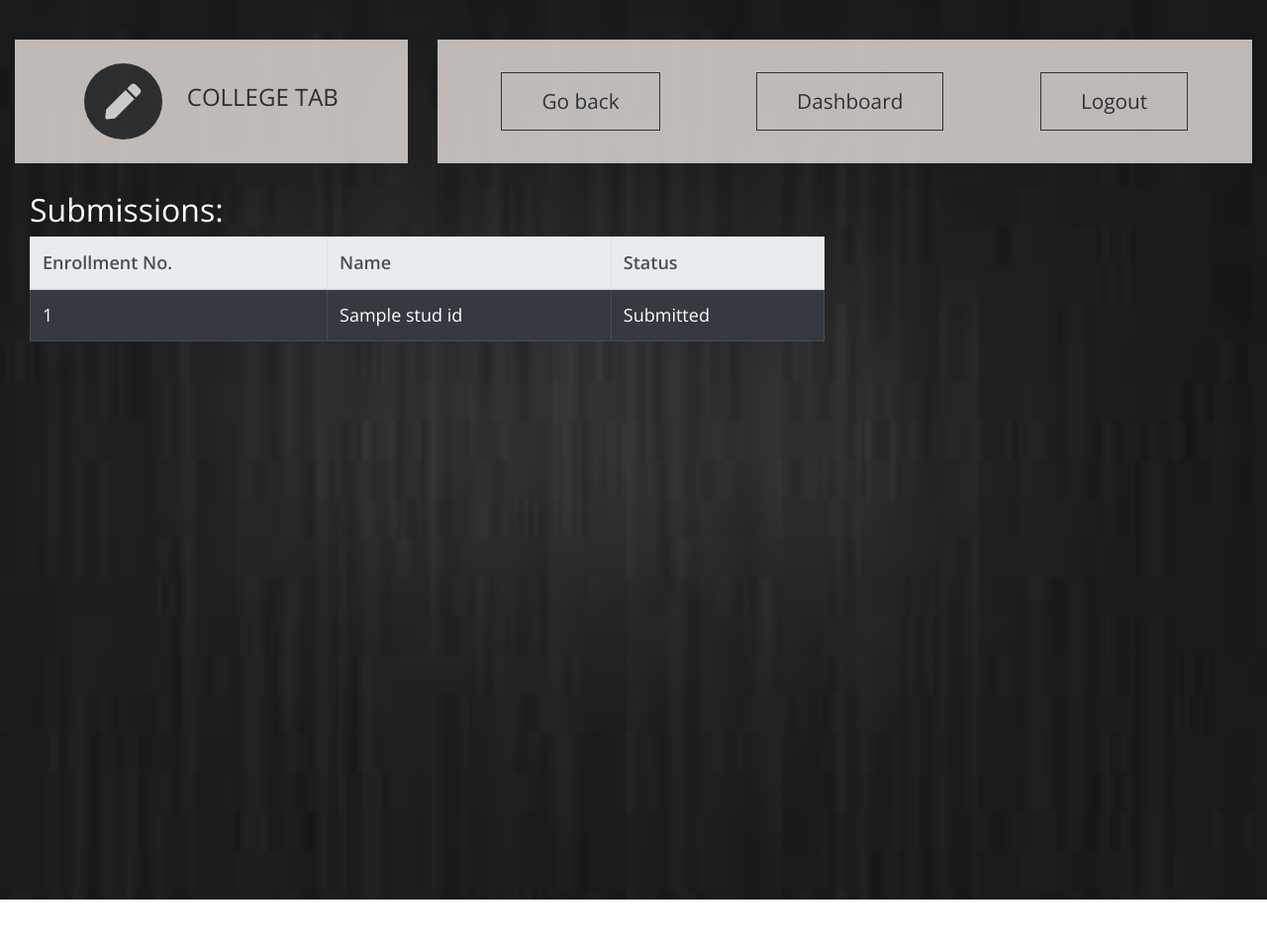
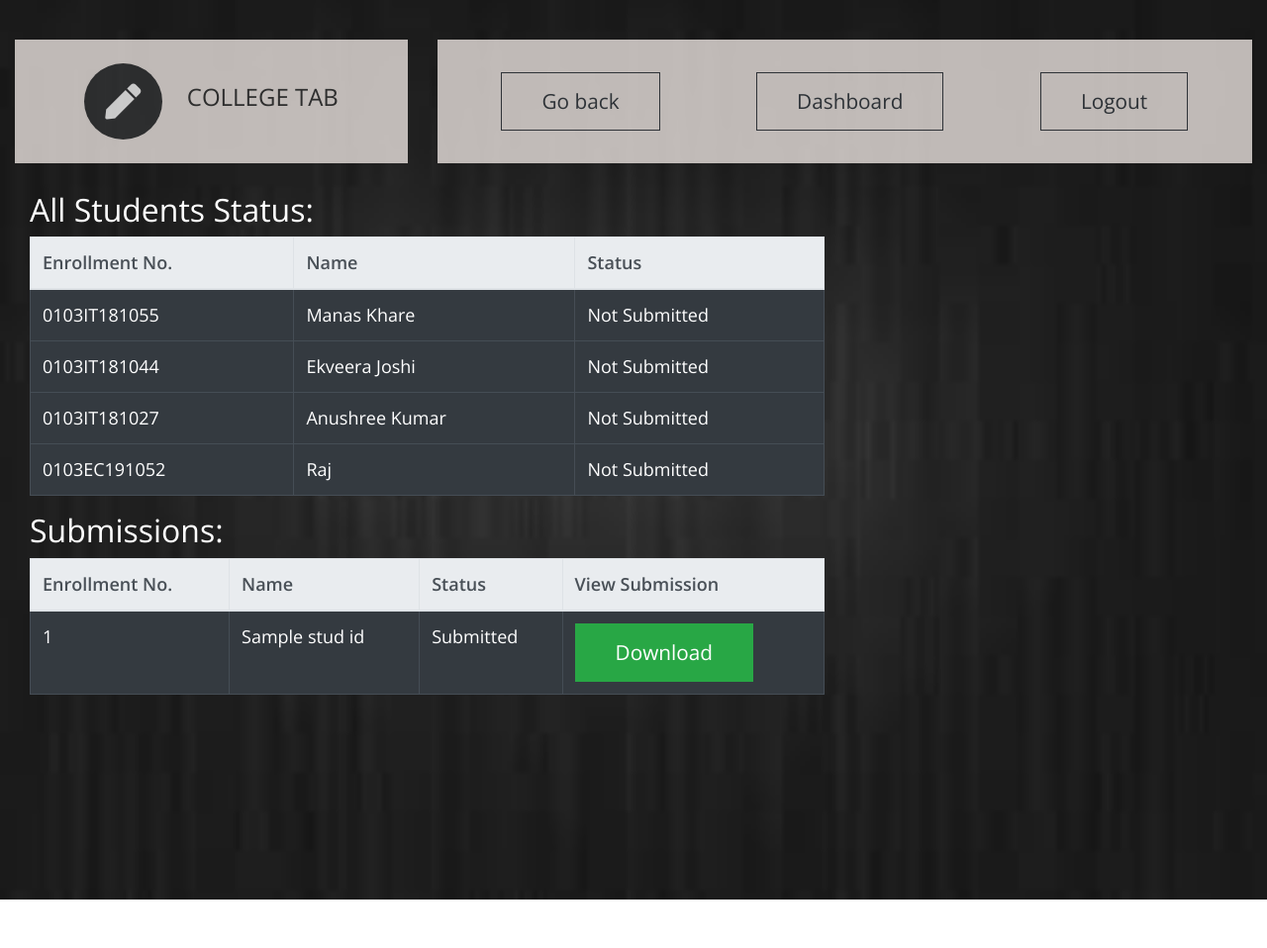
Before and after one commit to manas-16/Minor-Project-2, a Django app: template ctweb/ctapp/templates/teacher_dashboard_assignment_submissions.html in a window 1280 px wide. Shown: the top 958 px of the page at 99% size. Run offline with Django 3.2, Linux system fonts and the light colour scheme; data comes from the database, SQL or seed files in the repository; both versions use the stored data as it was after the commit; tables that the repository leaves empty hold one stand-in row (values such as "Sample post"); the template is opened without the code that fills it: values that come from a table or form of the project are taken from there, most other values are stand-ins (such as "Sample title", 1, 10 or a date in 2020); some libraries are stand-ins or nearby versions.

Commit message:
minor changes in dashboard

```diff
--- a/ctweb/ctapp/templates/teacher dashboard assignments.html
+++ b/ctweb/ctapp/templates/teacher dashboard assignments.html
@@ -115,7 +115,7 @@ https://templatemo.com/tm-534-parallo
                           <th scope="row">{{a.topic}}</th>
                           <td>{{a.last_date}}</td>
                           <td><a href="{{ a.assignfile.url }}" download class="btn btn-success assign_btn">Download</a></td>
-                          <td class="text-center"><a href="{% url 'teacher:t_assign_submit' a.id %}">Click</a></td>
+                          <td class="text-center"><a href="{% url 'teacher:t_assign_submit' teacher.id subject.subject_code class.id a.id %}">Click</a></td>
                         </tr>
                         {% endfor %}
                       </tbody>
--- a/ctweb/ctapp/templates/teacher_dashboard_assignment_submissions.html
+++ b/ctweb/ctapp/templates/teacher_dashboard_assignment_submissions.html
@@ -74,7 +74,7 @@ https://templatemo.com/tm-534-parallo
 
 
     <div class="col-8">
-      <h2 class="mb-8" style="color:white;">Submissions:</h2>
+      <h2 class="mb-8" style="color:white;">All Students Status:</h2>
 
       <div class="table-responsive">
 
@@ -87,11 +87,44 @@ https://templatemo.com/tm-534-parallo
             </tr>
           </thead>
           <tbody>
+            {% for s in all_students %}
+            <tr scope="row">
+                <td>{{s.enrollment_number}}</td>
+                <td>{{s.name}}</td>
+                {% if s in student_who_submit %}
+                  <td>Submitted</td>
+                {% else %}
+                  <td>Not Submitted</td>
+                {% endif %}
+            </tr>
+            {% endfor %}
+
+          </tbody>
+        </table>
+      </div>
+    </div>
+
+          <div class="col-8">
+      <h2 class="mb-8" style="color:white;">Submissions:</h2>
+
+      <div class="table-responsive">
+
+        <table class="table custom-table table-bordered table-hover table-dark">
+          <thead class="thead-light">
+            <tr>
+              <th scope="col">Enrollment No.</th>
+              <th scope="col">Name</th>
+              <th scope="col">Status</th>
+              <th scope="col">View Submission</th>
+            </tr>
+          </thead>
+          <tbody>
             {% for s in submission_list %}
             <tr scope="row">
                 <td>{{s.stud_id.enrollment_number}}</td>
                 <td>{{s.stud_id.name}}</td>
-                <td>Submitted</td>
+                  <td>Submitted</td>
+                  <td><a href="{{ s.a_id.assignfile.url }}" download class="btn btn-success assign_btn">Download</a></td>
             </tr>
             {% endfor %}
 
--- a/ctweb/ctapp/urls.py
+++ b/ctweb/ctapp/urls.py
@@ -12,6 +12,7 @@ urlpatterns = [
     path('t_dashboard/',include(([
         path('<int:id>/', views.teacher_dashboard,name='t_db'),#classes assigned
         path('t_sub_assign/<int:id>/<str:sub_id>/<int:class_id>', views.teacher_subject_assign,name='t_subject_assignment_list'),#list of assign
+        path('t_sub_assign_submit/<int:id>/<str:sub_id>/<int:class_id>/<int:a_id>',views.teacher_assignment_submission, name='t_assign_submit'),# list of assign
         path('t_s_view_assign/<int:assign_id>/<str:stud_id>/', views.assignment_viewer,name="view_submission"),  # view uploaded assignment
         path('t_sub_exam/<int:t_id>/<int:c_id>/<str:sub_id>',views.teach_exam_create, name='t_subject_exam_db'),# create exam
         path('t_sub_exam_subm/<int:t_id>/<int:c_id>/<str:sub_id>/<int:test_id>', views.teacher_test_submission,name='t_subject_exam_submission'),  # create exam
--- a/ctweb/web_socket.py
+++ b/ctweb/web_socket.py
@@ -82,6 +82,8 @@ class MainHandler(tornado.websocket.WebSocketHandler):
         #delete video locally stored
         os.remove(name)
 
+        print("Successful!!!!")
+
 
 
 
```
Also changed, not shown: ctweb/ctapp/views.py (+7 -2 lines), phone and person count.py (+41 -3 lines), ctweb/db.sqlite3.
